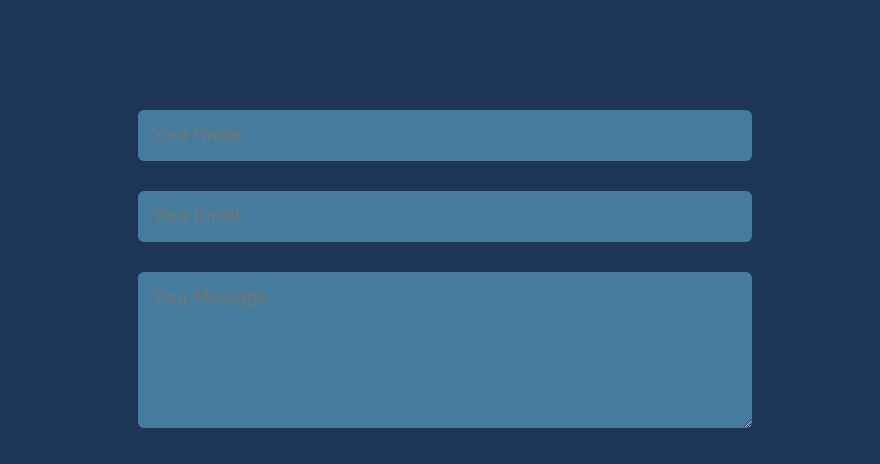
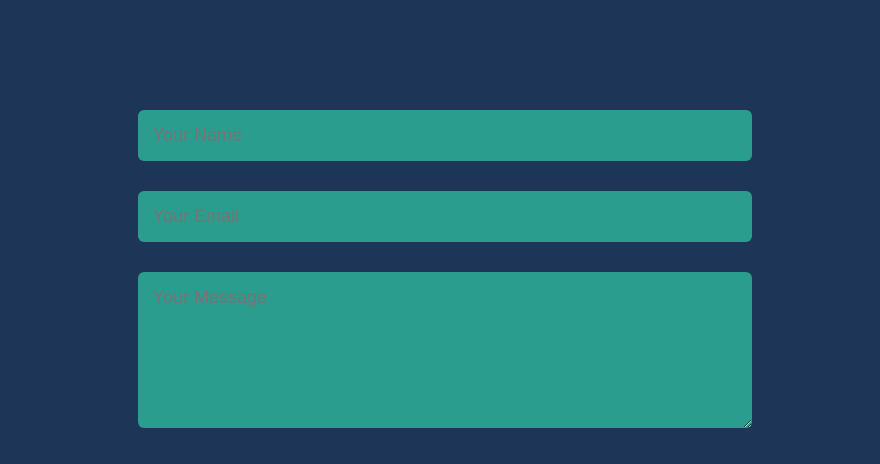
Before and after one commit to ojasvachaarag/ojasvachaarag.github.io, a plain HTML site: page index.html in a window 1280 px wide. Shown: the part 2254-2718 px from the top of the page, 400-1280 px from the left. Drawn offline with Linux system fonts and the light colour scheme.

Commit message:
Update style.css
Changed form fields background for legibility

```diff
--- a/style.css
+++ b/style.css
@@ -375,7 +375,7 @@ form input, form textarea{
     width: 100%;
     border: 0;
     outline: none;
-    background: #457b9d;
+    background: #2a9d8f;
     padding: 15px;
     margin: 15px 0;
     color: #f1faee;
```
